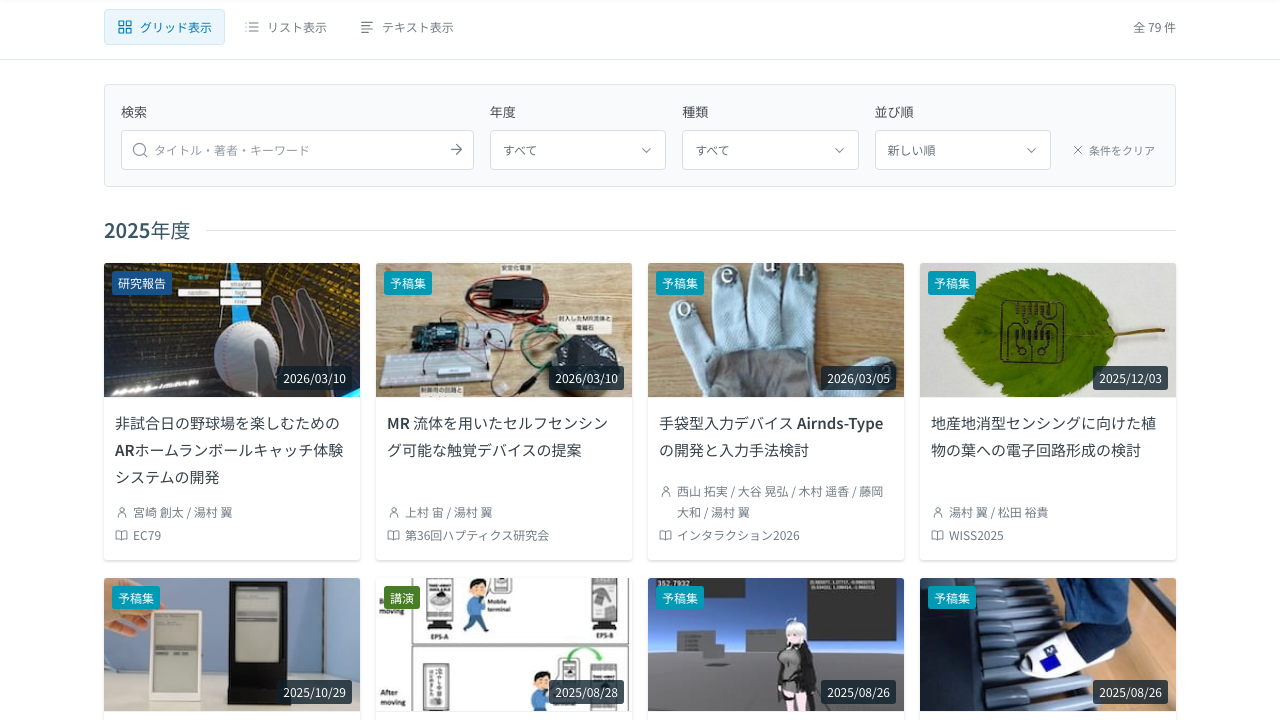
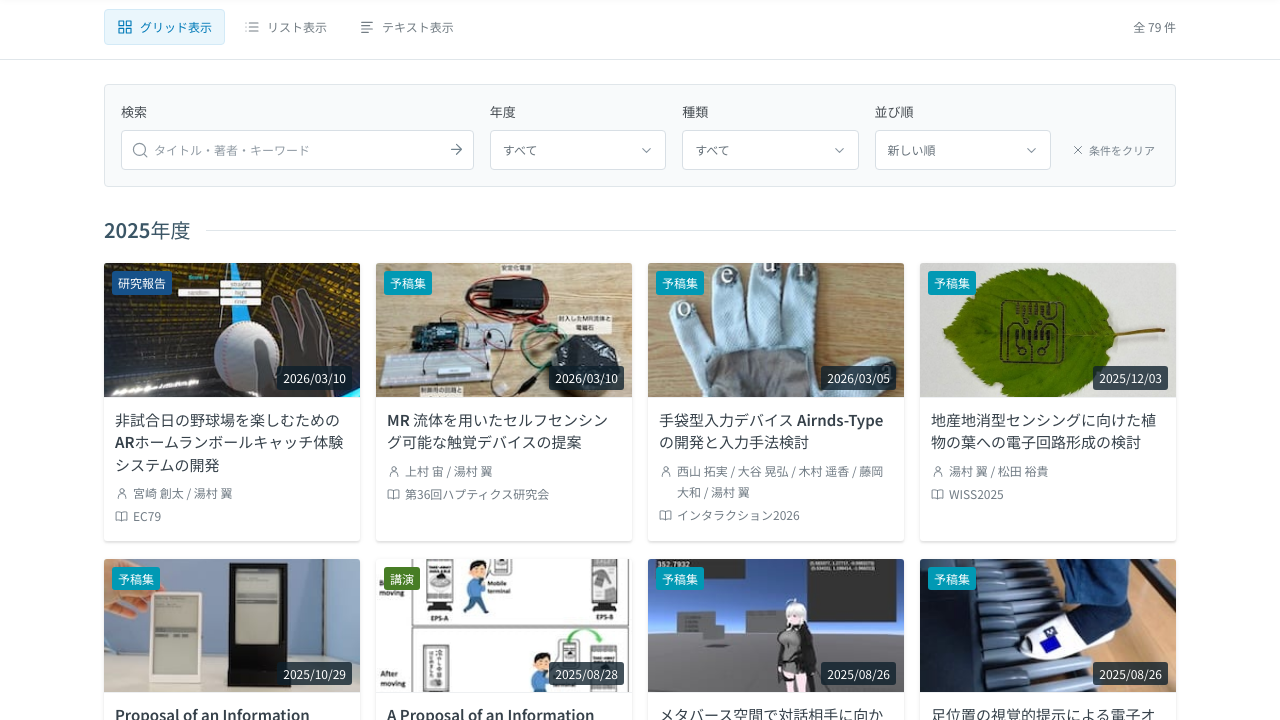
Before and after one commit to yumulab/dl.yumulab.org, an Astro site: page / in a window 1280 px wide. Shown: the part 57-777 px from the top of the page. Built offline with nearby package versions, Linux system fonts and the light colour scheme; Astro itself is replaced by a stand-in of ours.

Commit message:
Tighten grid title line height and author spacing

```diff
--- a/src/styles/global.css
+++ b/src/styles/global.css
@@ -66,8 +66,8 @@ svg{flex-shrink:0;vertical-align:middle}
 .papers-grid[data-view=grid] .paper-meta{grid-area:1/1;position:relative;align-self:stretch;z-index:1;margin:0;padding:0;color:#fff;font-size:12px}
 .papers-grid[data-view=grid] .paper-meta .type-badge{position:absolute;top:8px;left:8px;font-size:12px}
 .papers-grid[data-view=grid] .paper-meta time{position:absolute;right:8px;bottom:8px;padding:2px 6px;border-radius:3px;background:rgba(14,31,43,.78);line-height:1.6;white-space:nowrap}
-.papers-grid[data-view=grid] .paper-title{grid-area:2/1;margin:11px 11px 9px;font-size:15px}
-.papers-grid[data-view=grid] .paper-byline{grid-area:3/1;align-self:end;margin:0;padding:0 11px 13px;font-size:12px}
+.papers-grid[data-view=grid] .paper-title{grid-area:2/1;margin:11px 11px 4px;font-size:15px;line-height:1.5}
+.papers-grid[data-view=grid] .paper-byline{grid-area:3/1;align-self:start;margin:0;padding:0 11px 13px;font-size:12px}
 .active-filters{display:flex;flex-wrap:wrap;gap:6px;margin-bottom:16px}
 .active-filters span{font-size:11px;color:#28779e;background:#edf7fb;border:1px solid #d7edf6;border-radius:3px;padding:3px 9px;overflow-wrap:anywhere}
 .catalog-end{font-size:11px;color:#87919a;text-align:center;margin:36px 0 0}
```
